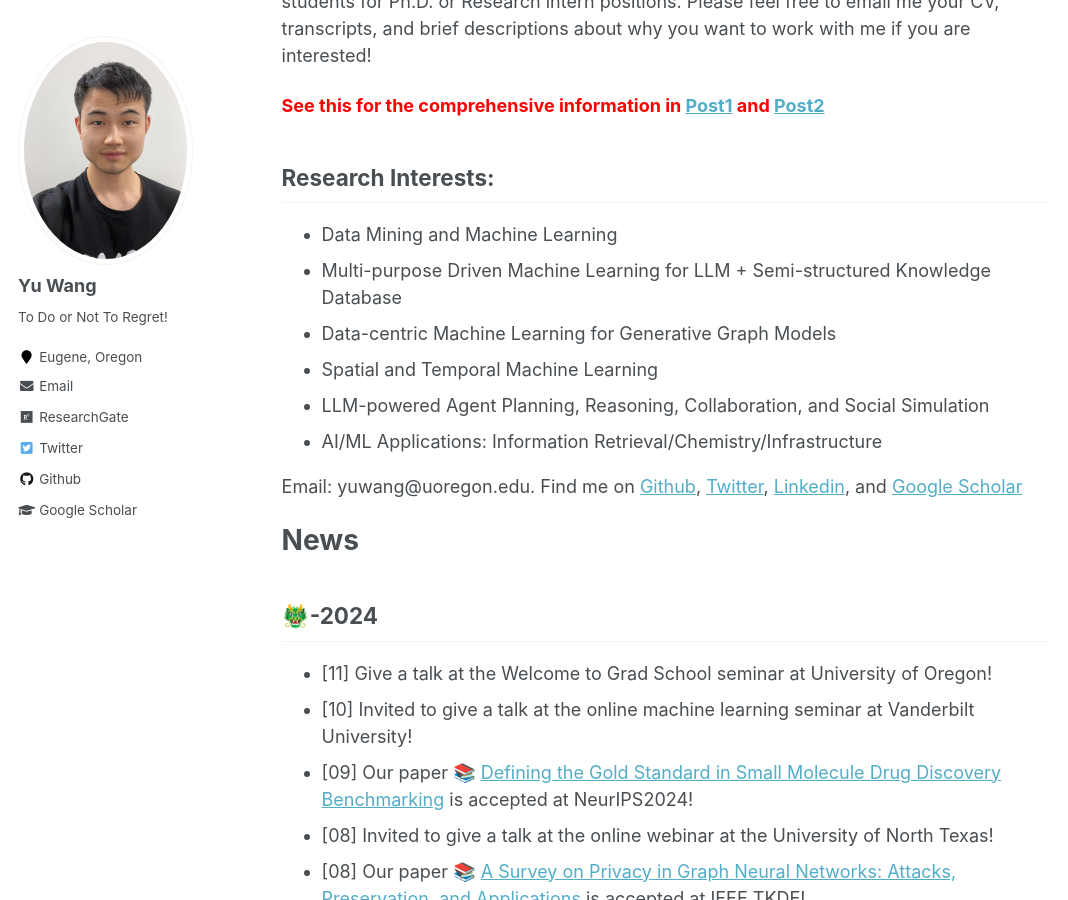
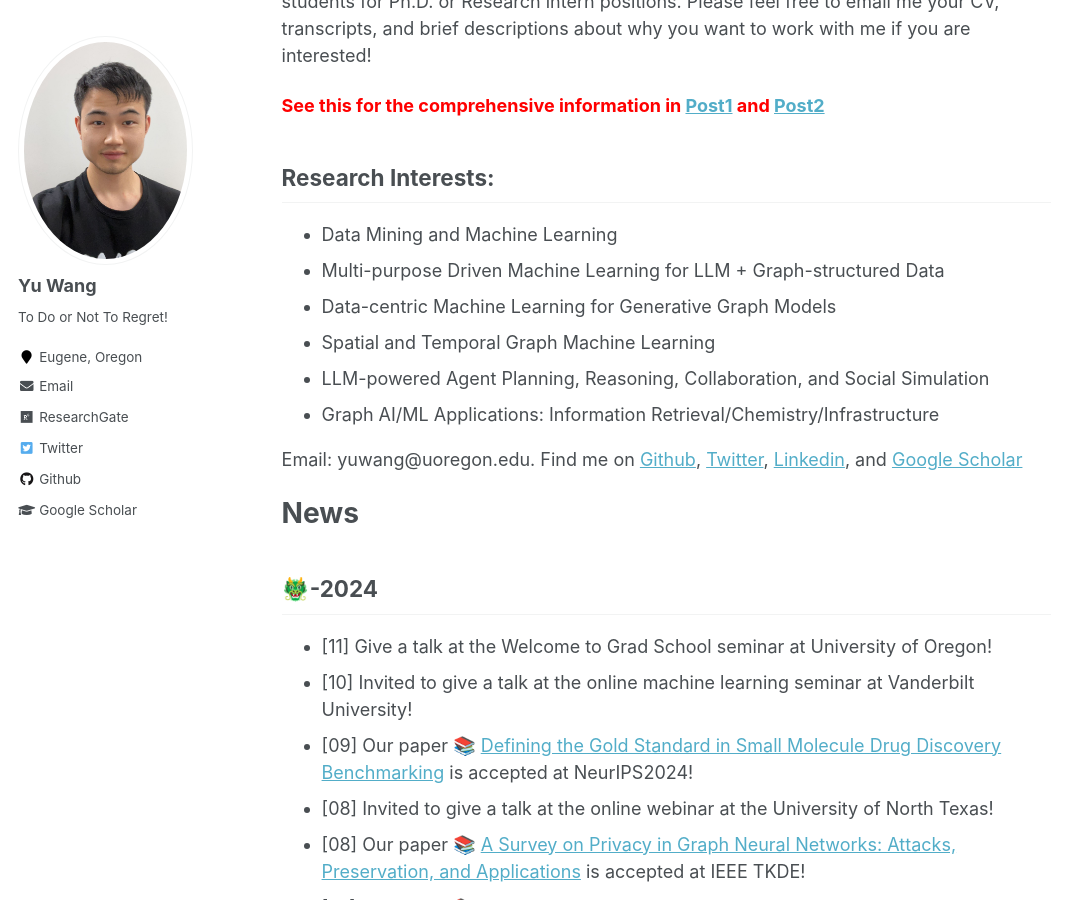
Before and after one commit to yuwang0103/yuwang0103.github.io, a Jekyll site: the page built from _pages/about.md, in a window 1280 px wide and 900 px high, scrolled down 304 px. Shown: the whole window, without its empty margins (0-1068 px from the left). Built offline with Jekyll 4.4.1, drawn with Linux system fonts in a browser that asks for light colours.

Commit message:
Update about.md

```diff
--- a/_pages/about.md
+++ b/_pages/about.md
@@ -18,11 +18,11 @@ Yu Wang is an Assistant Professor in the School of Computer and Data Sciences at
 Research Interests:
 ------
 - Data Mining and Machine Learning
-- Multi-purpose Driven Machine Learning for LLM + Semi-structured Knowledge Database
+- Multi-purpose Driven Machine Learning for LLM + Graph-structured Data
 - Data-centric Machine Learning for Generative Graph Models
-- Spatial and Temporal Machine Learning
+- Spatial and Temporal Graph Machine Learning
 - LLM-powered Agent Planning, Reasoning, Collaboration, and Social Simulation
-- AI/ML Applications: Information Retrieval/Chemistry/Infrastructure
+- Graph AI/ML Applications: Information Retrieval/Chemistry/Infrastructure
 
 Email: yuwang@uoregon.edu. Find me on [Github](https://github.com/yuwvandy), [Twitter](https://twitter.com/yuwang0103), [Linkedin](https://www.linkedin.com/in/yu-wang-63359a196/), and [Google Scholar](https://scholar.google.com/citations?user=XPCmiz4AAAAJ&hl=en)
 
```
